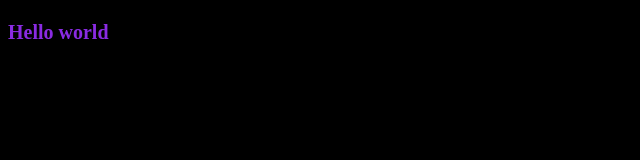
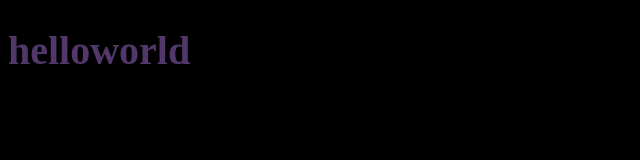
Before and after one commit to Razzzorr/Firts-repository-, a plain HTML site: page index.html in a window 1280 px wide. Shown: the whole page, without its empty margins (0-640 px from the left). Drawn offline with Linux system fonts and the light colour scheme.

Commit message:
First commit

```diff
--- /dev/null
+++ b/Style/style.css
@@ -0,0 +1,8 @@
+body {
+    background-color: black;
+}
+
+.dev1 {
+    font-size: 20px;
+    color: rgb(81, 55, 106);
+}
--- a/index.html
+++ b/index.html
@@ -2,14 +2,12 @@
 <html lang="en">
     <head>
         <meta charset="UTF-8">
-        <link rel="stylesheet" href="/style.css">
+        <link rel="stylesheet" href="Style/style.css">
         <title>Document</title>
     </head>
      <body>
-      <h1>
-        <p class="helloworld">Hello world</p>
-      </h1>
-
+       <dev class="dev1">
+        <h1>helloworld</h1>
+       </dev>
      </body>
-
 </html>
--- a/style.css
+++ /dev/null
@@ -1,8 +0,0 @@
-body {
-    background-color: black;
-}
-.helloworld {
-    color: blueviolet;
-    font-size: 20px;
-
-}
```
